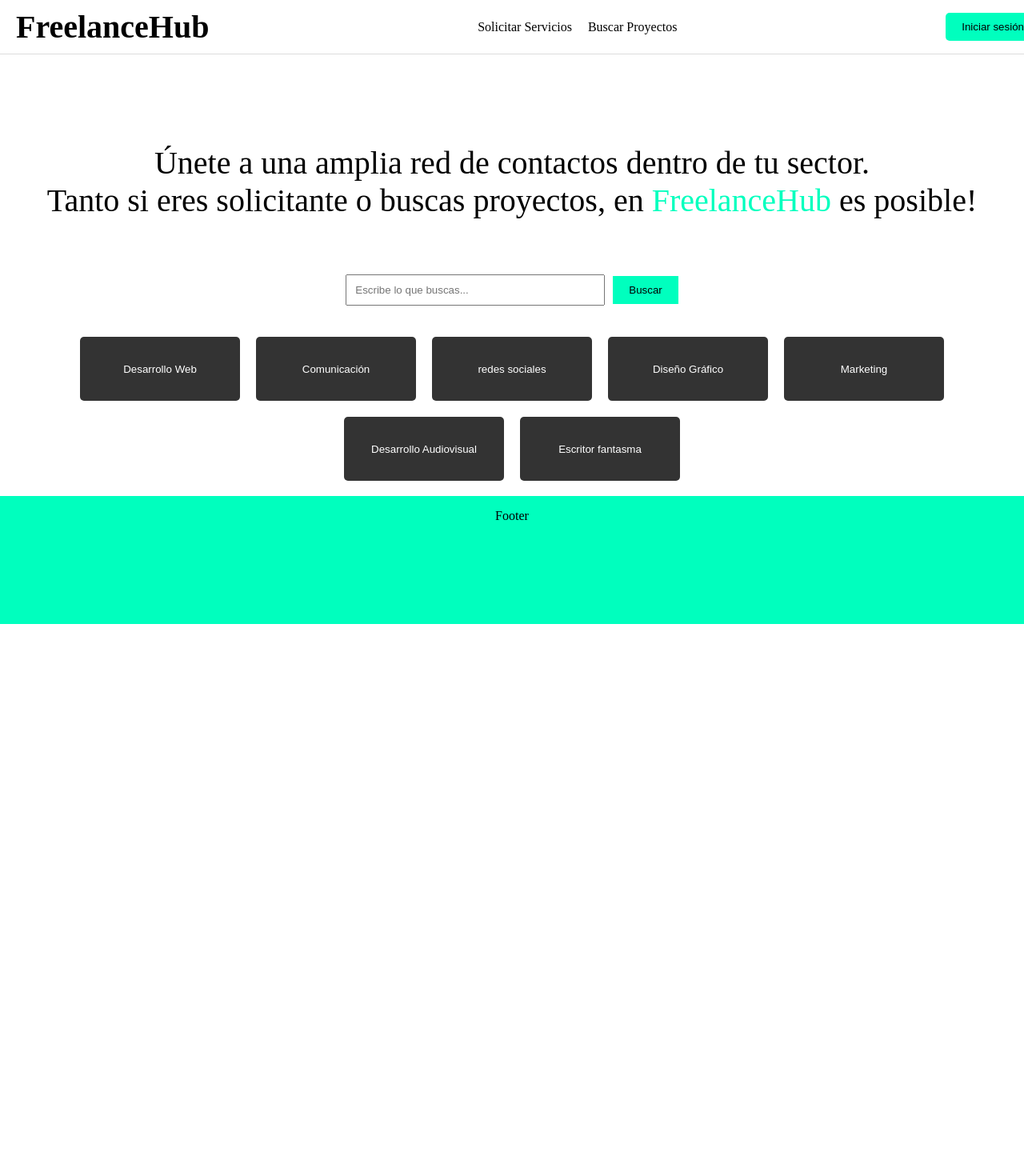
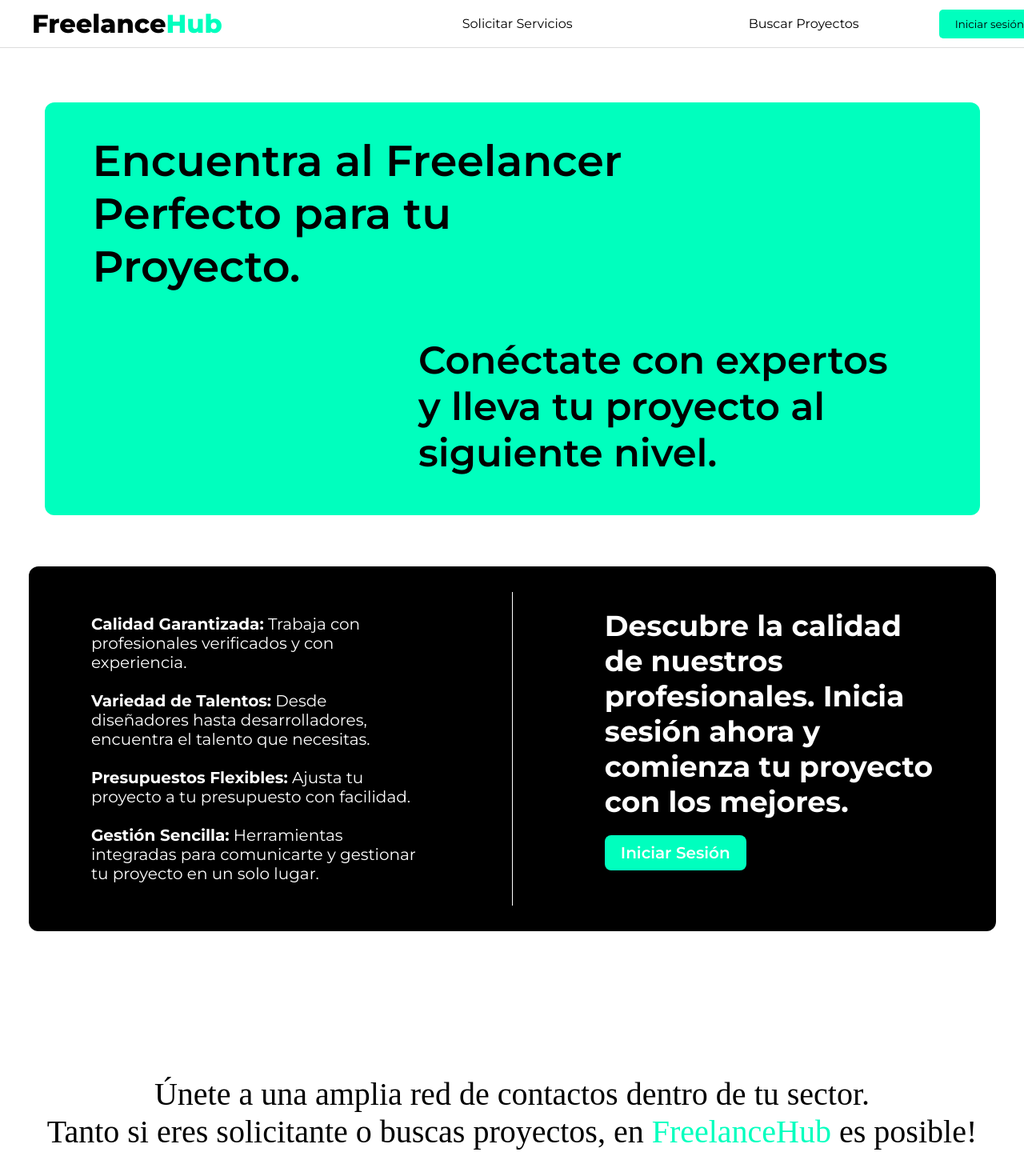
Before and after one commit to develhope/FS-ESP10-Team1-Project3, a React (Vite) app: page /services in a window 1280 px wide. Shown: the top 1470 px of the page at 80% size. Before the commit the page ends 860 px from the top, so only its background shows below. Built offline with nearby package versions, Linux system fonts and the light colour scheme.

Commit message:
Solicitar, Buscar y Detalles Navbar

```diff
--- a/src/components/Navbar.jsx
+++ b/src/components/Navbar.jsx
@@ -15,7 +15,7 @@ export function Navbar({ children }) {
     <div className="navbar">
       <nav>
         <div className="navbar-logo">
-          <a href="">FreelanceHub</a>
+          <a href="">Freelance<span class="highlight">Hub</span></a>
         </div>
         <ul className="navbar-links">
           <li>
--- a/src/components/Proyectos.jsx
+++ b/src/components/Proyectos.jsx
@@ -1,7 +1,47 @@
 import React from 'react'
+import '../components/css/Proyectos.css'
 
-export function Proyectos  () {
+export function Proyectos() {
   return (
-    <div></div>
+
+    <div className="container-general">
+
+      <div className="bloque-verde">
+
+        <h1>
+
+          Encuentra el Proyecto <br /> Perfecto para Ti.
+
+        </h1>
+
+        <h2>
+
+          Descubre oportunidades <br /> y trabaja en lo que te <br /> apasiona.
+
+        </h2>
+
+      </div>
+
+      <div className="bloque-negro">
+
+        <div className="parte-izquierda">
+          <strong>Oportunidades Diversas:</strong> Proyectos en <br /> una amplia variedad de sectores. <br /> <br />
+
+          <strong>Pagos Seguros:</strong> Sistema de pago seguro <br /> y garantizado. <br /> <br />
+
+          <strong>Crecimiento Profesional:</strong> Construye tu <br /> portafolio y recibe valoraciones positivas. <br /> <br />
+
+          <strong>Soporte Permanente:</strong> Asistencia y <br /> recursos para ayudarte en cada paso. <br /> <br />
+        </div>
+
+        <div className="parte-derecha">
+        Empieza a trabajar en <br /> lo que amas. Inicia <br /> sesión ahora y <br /> encuentra proyectos <br /> que se adapten a tus <br /> habilidades.
+          <button className="boton-iniciar-sesion">Iniciar Sesión</button>
+        </div>
+
+      </div>
+
+    </div>
+
   )
 }
--- a/src/components/Services.jsx
+++ b/src/components/Services.jsx
@@ -1,12 +1,51 @@
-import {React} from "react";
+import { React } from "react";
+import '../components/css/Services.css'
 
-export function Services () {
+
+
+export function Services() {
 
 
   return (
 
 
-    <div>
+
+    <div className="container-general">
+
+      <div className="bloque-verde">
+
+        <h1>
+
+          Encuentra al Freelancer <br /> Perfecto para tu <br /> Proyecto.
+
+        </h1>
+
+        <h2>
+
+          Conéctate con expertos <br /> y lleva tu proyecto al <br /> siguiente nivel.
+
+        </h2>
+
+      </div>
+
+      <div className="bloque-negro">
+
+        <div className="parte-izquierda">
+          <strong>Calidad Garantizada:</strong> Trabaja con <br /> profesionales verificados y con <br /> experiencia. <br /> <br />
+
+          <strong> Variedad de Talentos:</strong> Desde <br /> diseñadores hasta desarrolladores, <br /> encuentra el talento que necesitas. <br /> <br />
+
+          <strong>Presupuestos Flexibles:</strong> Ajusta tu <br /> proyecto a tu presupuesto con facilidad. <br /> <br />
+
+          <strong>Gestión Sencilla:</strong> Herramientas <br /> integradas para comunicarte y gestionar <br /> tu proyecto en un solo lugar.
+        </div>
+
+        <div className="parte-derecha">
+          Descubre la calidad <br /> de nuestros <br /> profesionales. Inicia <br /> sesión ahora y <br /> comienza tu proyecto <br /> con los mejores.
+          <button className="boton-iniciar-sesion">Iniciar Sesión</button>
+        </div>
+
+      </div>
 
     </div>
   )
--- a/src/components/css/Navbar.css
+++ b/src/components/css/Navbar.css
@@ -18,9 +18,15 @@
 
 .navbar-logo a {
   text-decoration: none;
-  font-size: 2.5em;
-  font-weight: bold;
+  font-size: 32px;
+  font-weight: 800;
   color: black;
+  font-family: "Montserrat", sans-serif;
+  margin-left: 20px;
+}
+
+.highlight{
+  color: #00ffbe;
 }
 
 .navbar-links {
@@ -29,12 +35,17 @@
   gap: 20px;
   margin: 0; /* Asegura que no haya márgenes alrededor de la lista */
   padding: 0; /* Asegura que no haya relleno alrededor de la lista */
+  font-family: "Montserrat", sans-serif;
+  font-size: 16px;
 }
 
 .navbar-links li a {
   text-decoration: none;
   color: black;
   font-size: 1em;
+
+  margin-left: 200px;
+
 }
 
 .navbar-button button {
@@ -44,6 +55,7 @@
   padding: 10px 20px;
   border-radius: 5px;
   cursor: pointer;
+  font-family: "Montserrat", sans-serif;
 }
 
 .navbar-button button:hover {
--- /dev/null
+++ b/src/components/css/Proyectos.css
@@ -0,0 +1,90 @@
+.container-general {
+    margin-top: 10%;
+}
+
+.bloque-verde {
+    background-color: #00FFBE;
+    width: 1169px;
+    height: 456px;
+    margin: 0 auto;
+    border-radius: 12px;
+    font-family: "Montserrat", sans-serif;
+    padding-bottom: 60px;
+}
+
+.bloque-verde h1 {
+    font-size: 54px;
+    font-weight: 600;
+    margin-left: 20px;
+    padding-top: 60px;
+
+}
+
+.bloque-verde h2 {
+    font-size: 48px;
+    font-weight: 600;
+    margin-left: 40%;
+}
+
+.bloque-negro {
+    background-color: black;
+    color: white;
+    width: 1169px;
+    height: 456px;
+    margin: 0 auto;
+    border-radius: 12px;
+    margin-top: 5%;
+    font-family: "Montserrat", sans-serif;
+    display: flex;
+    justify-content: space-between;
+    align-items: center;
+    position: relative; /* Necesario para el pseudo-elemento */
+    padding: 0 20px;
+}
+
+.parte-izquierda {
+    font-size: 20px;
+    max-width: 50%;
+    margin-left: 5%;
+}
+
+.parte-derecha {
+    display: flex;
+    flex-direction: column; /* Alinea los hijos en columna */
+    align-items: flex-start; /* Alinea los hijos al inicio del eje horizontal */
+    text-align: left; /* Mantiene el texto alineado a la izquierda dentro del div */
+    max-width: 50%;
+    margin-left: auto;
+    font-size: 36px;
+    font-weight: 650;
+    margin-right: 5%;
+    margin-bottom: 2%;
+}
+
+.bloque-negro::before {
+    content: "";
+    position: absolute;
+    left: 50%;
+    top: 7%;
+    bottom: 7%;
+    width: 1px;
+    background-color: white;
+}
+
+.boton-iniciar-sesion {
+    margin-top: 20px;
+    padding: 10px 20px;
+    font-size: 20px;
+    font-weight: 600;
+    color: white;
+    background-color: #00FFBE;
+
+    border: none;
+    border-radius: 8px;
+    cursor: pointer;
+    font-family: "Montserrat", sans-serif;
+}
+
+.boton-iniciar-sesion:hover {
+    background-color: #00E6A0; /* Un poco más oscuro para el efecto hover */
+}
--- /dev/null
+++ b/src/components/css/Services.css
@@ -0,0 +1,91 @@
+.container-general {
+    margin-top: 10%;
+}
+
+.bloque-verde {
+    background-color: #00FFBE;
+    width: 1169px;
+    height: 456px;
+    margin: 0 auto;
+    border-radius: 12px;
+    font-family: "Montserrat", sans-serif;
+    padding-bottom: 60px;
+}
+
+.bloque-verde h1 {
+    font-size: 54px;
+    font-weight: 600;
+    margin-left: 60px;
+    padding-top: 40px;
+    padding-bottom: 15px;
+}
+
+.bloque-verde h2 {
+    font-size: 48px;
+    font-weight: 600;
+    margin-left: 40%;
+
+}
+
+.bloque-negro {
+    background-color: black;
+    color: white;
+    width: 1169px;
+    height: 456px;
+    margin: 0 auto;
+    border-radius: 12px;
+    margin-top: 5%;
+    font-family: "Montserrat", sans-serif;
+    display: flex;
+    justify-content: space-between;
+    align-items: center;
+    position: relative; /* Necesario para el pseudo-elemento */
+    padding: 0 20px;
+}
+
+.parte-izquierda {
+    font-size: 20px;
+    max-width: 50%;
+    margin-left: 5%;
+}
+
+.parte-derecha {
+    display: flex;
+    flex-direction: column; /* Alinea los hijos en columna */
+    align-items: flex-start; /* Alinea los hijos al inicio del eje horizontal */
+    text-align: left; /* Mantiene el texto alineado a la izquierda dentro del div */
+    max-width: 50%;
+    margin-left: auto;
+    font-size: 36px;
+    font-weight: 650;
+    margin-right: 5%;
+    margin-bottom: 2%;
+}
+
+.bloque-negro::before {
+    content: "";
+    position: absolute;
+    left: 50%;
+    top: 7%;
+    bottom: 7%;
+    width: 1px;
+    background-color: white;
+}
+
+.boton-iniciar-sesion {
+    margin-top: 20px;
+    padding: 10px 20px;
+    font-size: 20px;
+    font-weight: 600;
+    color: white;
+    background-color: #00FFBE;
+
+    border: none;
+    border-radius: 8px;
+    cursor: pointer;
+    font-family: "Montserrat", sans-serif;
+}
+
+.boton-iniciar-sesion:hover {
+    background-color: #00E6A0; /* Un poco más oscuro para el efecto hover */
+}
```
